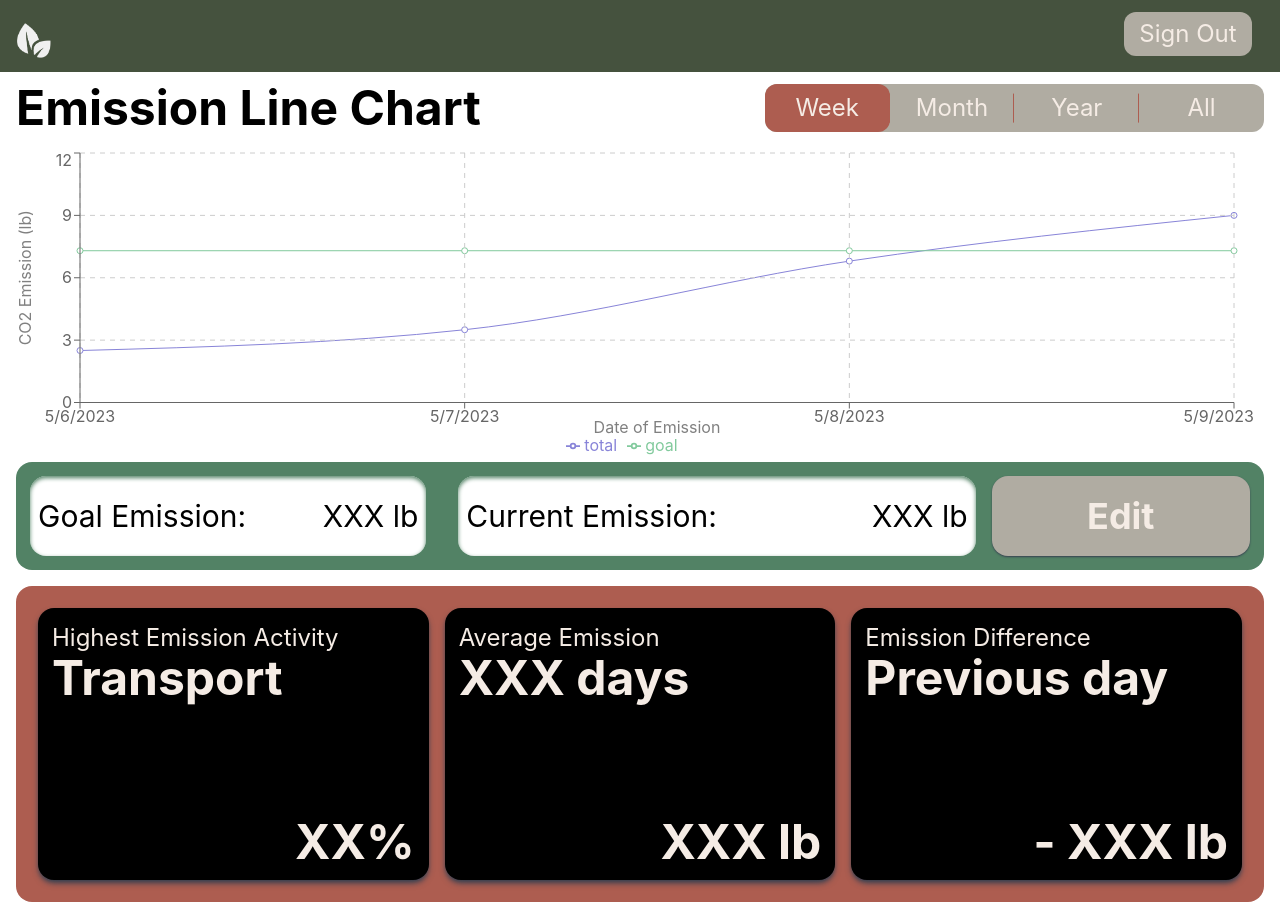
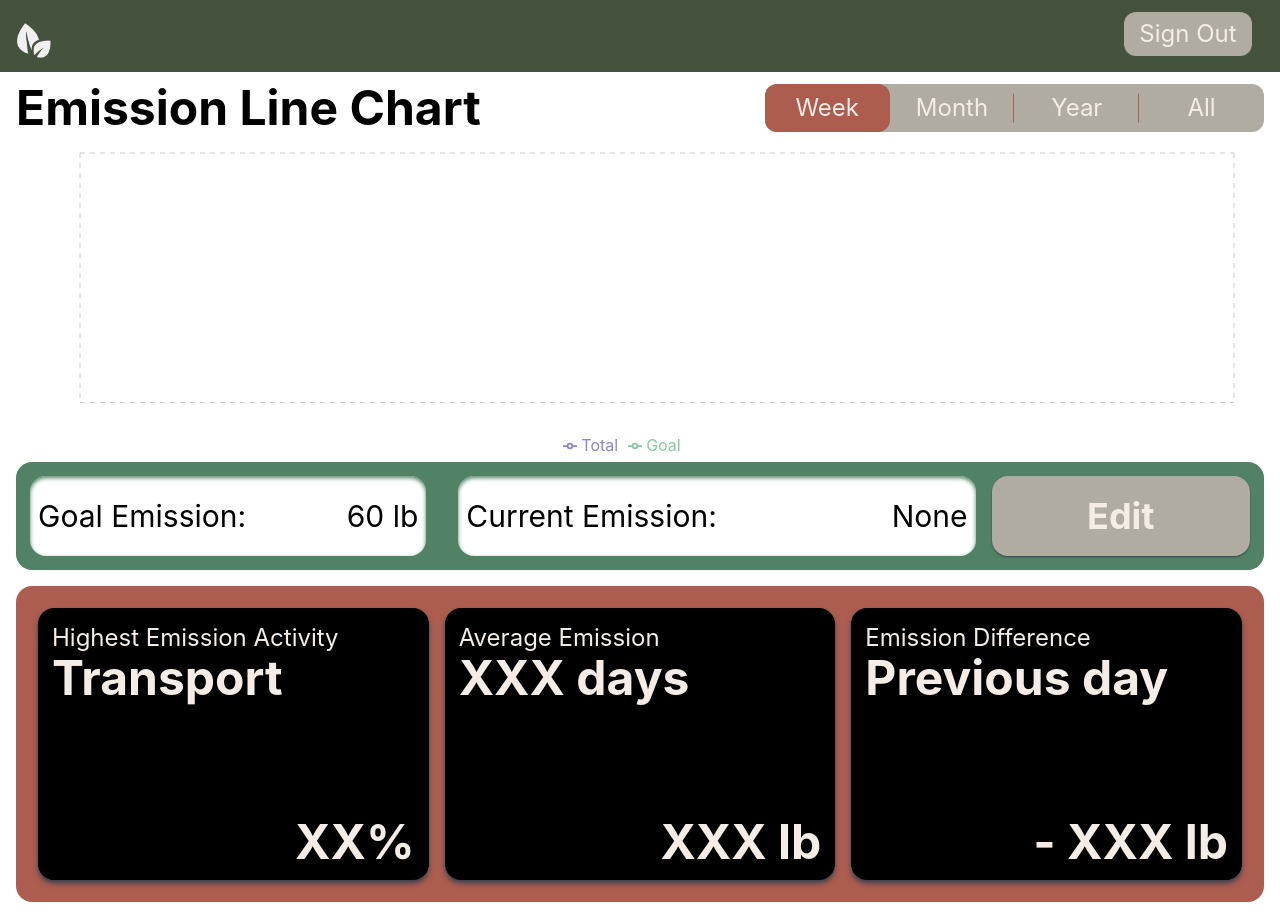
Before and after one commit to TseChapman/NoCO2, a React (Create React App) app: page /NoCO2/dashboard in a window 1280 px wide. Built offline with nearby package versions, Linux system fonts and the light colour scheme.

Commit message:
Integrate GetEmissionHistory result to Linegraph and emission detail panel

```diff
--- a/src/components/Dashboard/Dashboard.js
+++ b/src/components/Dashboard/Dashboard.js
@@ -1,17 +1,55 @@
+import { useState, useEffect } from 'react';
+import { getAuth } from "firebase/auth";
+import { getEmissionHistory } from '../../api/NoCO2_api';
 import '../../index.css';
 import LineGraph from './LineGraph';
 import EmissionDetailPanel from './EmissionDetailPanel';
 import Statistics from './Statistics';
 
 function Dashboard() {
+  const [emissionHistory,  setEmissionHistory] = useState([]);
+  const [goal, setGoal] = useState("60 lb");
+  const [curEmission, setCurEmission] = useState("None");
+
+  useEffect(() => {
+    const fetchData = async () => {
+      try {
+        const auth = getAuth();
+        const uid = auth.currentUser ? auth.currentUser.uid : null;
+        const emissions = await getEmissionHistory(uid);
+        if (emissions.length !== 0) {
+          const formattedEmissions = emissions.map((item) => ({
+            ...item,
+            DateTime: new Date(item.DateTime).toLocaleDateString("en-US", {
+              year: "numeric",
+              month: "2-digit",
+              day: "2-digit",
+            }),
+          }));
+          setEmissionHistory(formattedEmissions);
+          const lastEmission = formattedEmissions[formattedEmissions.length - 1];
+          setGoal(lastEmission.Goal + " lb");
+          if (lastEmission.Total) {
+            setCurEmission(lastEmission.Total.toFixed(2) + " lb");
+          }
+        }
+      } catch (error) {
+        // Handle the error here
+        console.error(error);
+      }
+    };
+
+    fetchData();
+  }, [emissionHistory]);
+
   return (
     <div>
       <div class="text-7xl text-black/0 mb-3">
         empty
       </div>
       <div>
-        <LineGraph />
-        <EmissionDetailPanel />
+        <LineGraph data={emissionHistory}/>
+        <EmissionDetailPanel goal={goal} curEmission={curEmission}/>
         <Statistics />
       </div>
     </div>
--- a/src/components/Dashboard/EmissionDetailPanel.js
+++ b/src/components/Dashboard/EmissionDetailPanel.js
@@ -1,15 +1,15 @@
 import { Link } from "react-router-dom";
 
-function EmissionDetailPanel() {
+function EmissionDetailPanel({goal, curEmission}) {
   return (
     <div class="flex justify-center align-middle px-4 mb-4">
       <div class="bg-limeGreen w-full p-3.5 rounded-2xl flex lg:flex-row flex-col animate-slide-up-delay-1">
         <div class="bg-white lg:w-2/6 w-full h-20 rounded-2xl p-2 shadow-inner lg:mb-0 mb-3 shadow-limeGreen flex flex-row justify-between items-center lg:text-3xl md:text-2xl text-xl mr-8">
-          <div>Goal Emission:</div><div>XXX lb</div>
+          <div>Goal Emission:</div><div>{goal}</div>
         </div>
         <div class="lg:w-4/6 w-full flex flex-row">
           <div class="bg-white w-4/6 h-20 rounded-2xl p-2 shadow-inner shadow-limeGreen flex flex-row justify-between items-center lg:text-3xl md:text-2xl text-xl mr-4">
-            <div>Current Emission:</div><div>XXX lb</div>
+            <div>Current Emission:</div><div>{curEmission}</div>
           </div>
           <Link to="/NoCO2/dashboard/activities" class="w-2/6 h-20">
             <button class="bg-cloudy w-full h-full rounded-2xl p-2 shadow-sm shadow-gray-700 hover:shadow-md hover:shadow-gray-700 lg:text-4xl md:text-3xl text-2xl font-bold text-merino">Edit</button>
--- a/src/components/Dashboard/LineGraph.js
+++ b/src/components/Dashboard/LineGraph.js
@@ -17,8 +17,8 @@ const tabsData = [
   },
 ];
 
-function LineGraph() {
-  const data = [{date: '5/6/2023', total: 2.5, goal: 7.3, amt: 2400}, {date: '5/7/2023', total: 3.5, goal: 7.3, amt: 2400}, {date: '5/8/2023', total: 6.8, goal: 7.3, amt: 2400},  {date: '5/9/2023', total: 9.0, goal: 7.3, amt: 2400}];
+function LineGraph({data}) {
+  //const data = [{date: '5/6/2023', total: 2.5, goal: 7.3, amt: 2400}, {date: '5/7/2023', total: 3.5, goal: 7.3, amt: 2400}, {date: '5/8/2023', total: 6.8, goal: 7.3, amt: 2400},  {date: '5/9/2023', total: 9.0, goal: 7.3, amt: 2400}];
   const [selectedPeriod, setSelectedPeriod] = useState("");
   const [emissions, setEmission] = useState({});
 
@@ -74,11 +74,11 @@ function LineGraph() {
       <div style={{ margin: '0 auto' }}>
         <ResponsiveContainer width='98%' aspect={4.0/1.0}>
           <LineChart width={600} height={400} data={data} margin={{ top: 5, right: 20, bottom: 5, left: 20 }}>
-            <Line type="monotone" dataKey="total" stroke="#8884d8" />
-            <Line type="monotone" dataKey="goal" stroke="#82ca9d" />
+            <Line type="monotone" dataKey="Total" stroke="#8884d8" />
+            <Line type="monotone" dataKey="Goal" stroke="#82ca9d" />
             <CartesianGrid stroke="#ccc" strokeDasharray="5 5" />
-            <XAxis dataKey="date">
-              <Label value="Date of Emission" offset={0} position="insideBottom" />
+            <XAxis dataKey="DateTime">
+              <Label value="Date of Emission (UTC)" offset={-5} position="insideBottom" />
             </XAxis>
             <YAxis>
             <Label
```
